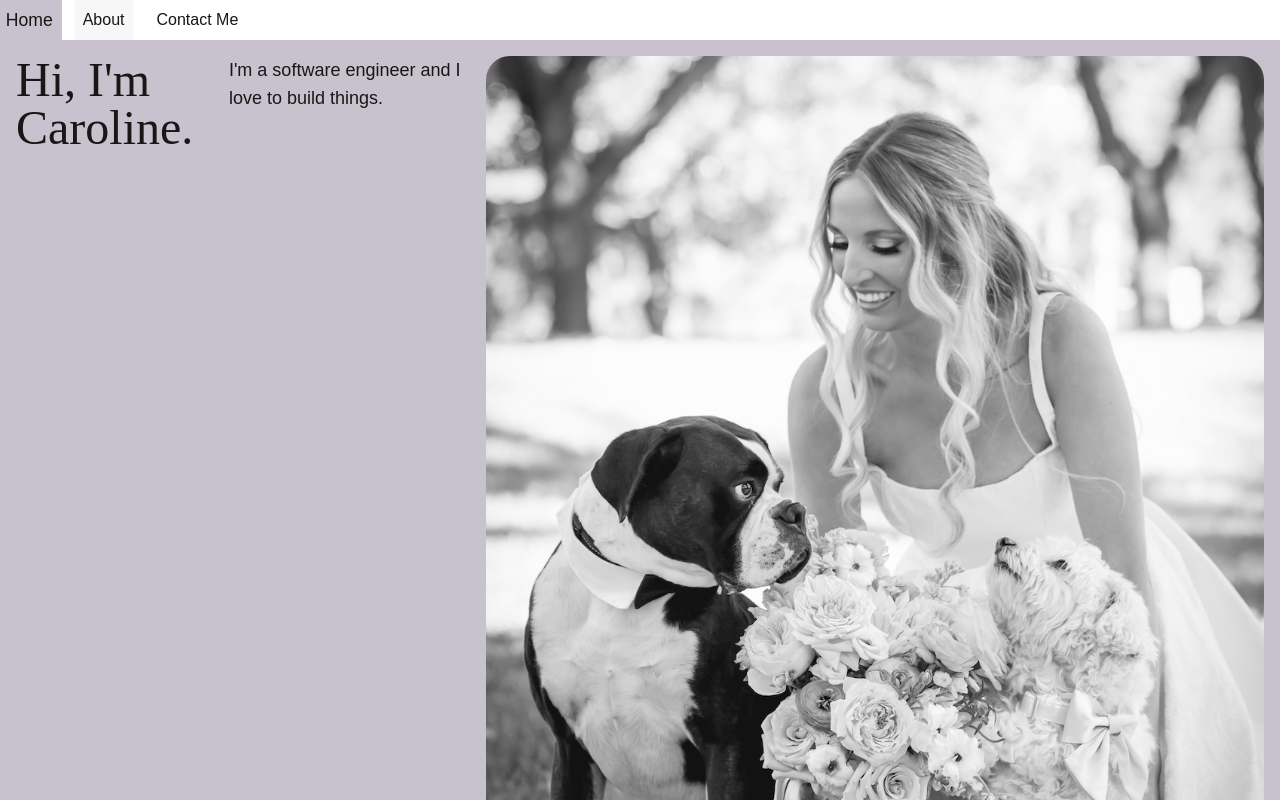
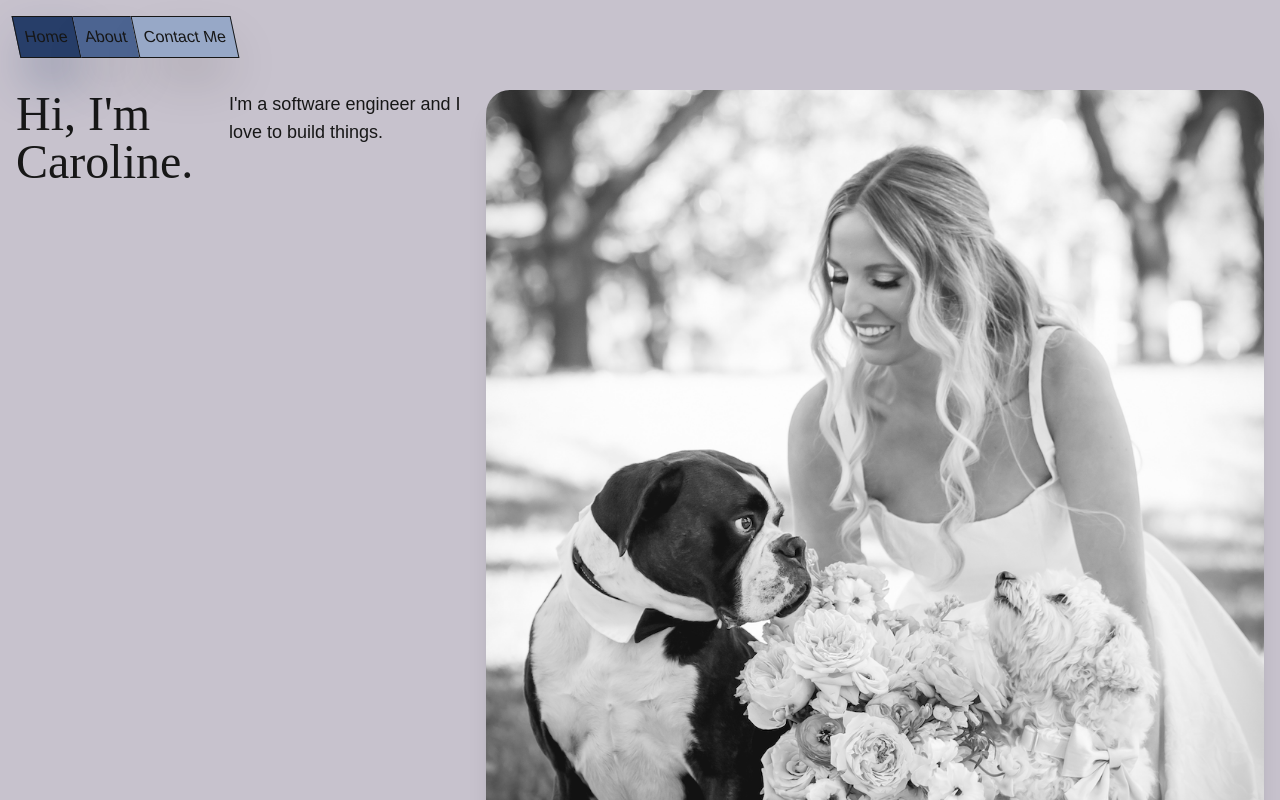
Before and after one commit to carolineshowscode/caroline-shows-website, a Next.js app: page / in a window 1280 px wide. Shown: the top 800 px of the page. Built offline with nearby package versions, Linux system fonts and the light colour scheme; a web font is replaced by a local one.

Commit message:
add navigation colors and hover properties

```diff
--- a/src/app/page.tsx
+++ b/src/app/page.tsx
@@ -9,7 +9,7 @@ export default function Home() {
           <p> I'm a software engineer and I love to build things. </p>
         </div>
         <div>
-          <Image src='/caroline.png' width={500} height={600} layout='responsive' className='rounded-3xl sm:w-3/4' alt='Caroline' />
+          <Image src='/caroline.png' width={500} height={600} layout='responsive' className='rounded-3xl shadow-xl sm:w-3/4' alt='Caroline' />
         </div>
       </div>
       <div className='bg-secondary border-b text-wrap p-4'>
--- a/src/components/nav.tsx
+++ b/src/components/nav.tsx
@@ -2,15 +2,15 @@ import Link from 'next/link';
 
 export default function Nav() {
   return (
-    <nav className=''>
-      <ul className='flex space-x-4 m-0'>
-        <li className='bg-primary p-2 hover:scale-110'>
+    <nav className='border-0 bg-primary'>
+      <ul className='flex p-4'>
+        <li className='bg-darkBlue p-2 skew-x-12 shadow-2xl shadow-darkBlue border hover:scale-110'>
           <Link href="/">Home</Link>
         </li>
-        <li className='bg-secondary p-2 hover:scale-110'>
+        <li className='bg-mediumBlue p-2 skew-x-12 shadow-2xl border-y hover:scale-110'>
           <Link href="/about">About</Link>
         </li>
-        <li className='p-2 hover:scale-110'>
+        <li className='bg-lightBlue p-2 skew-x-12 shadow-2xl border hover:scale-110'>
           <a href='mailto:caroline.e.shows@gmail.com'>Contact Me</a>
         </li>
       </ul>
--- a/tailwind.config.ts
+++ b/tailwind.config.ts
@@ -20,6 +20,9 @@ export default {
       grey: '#999999',
       darkGrey: '#666666',
       white: '#FCFCFC',
+      darkBlue: '#273e69',
+      mediumBlue: '#4c6491',
+      lightBlue: '#97a8c7'
     },
     extend: {
       colors: {
```
